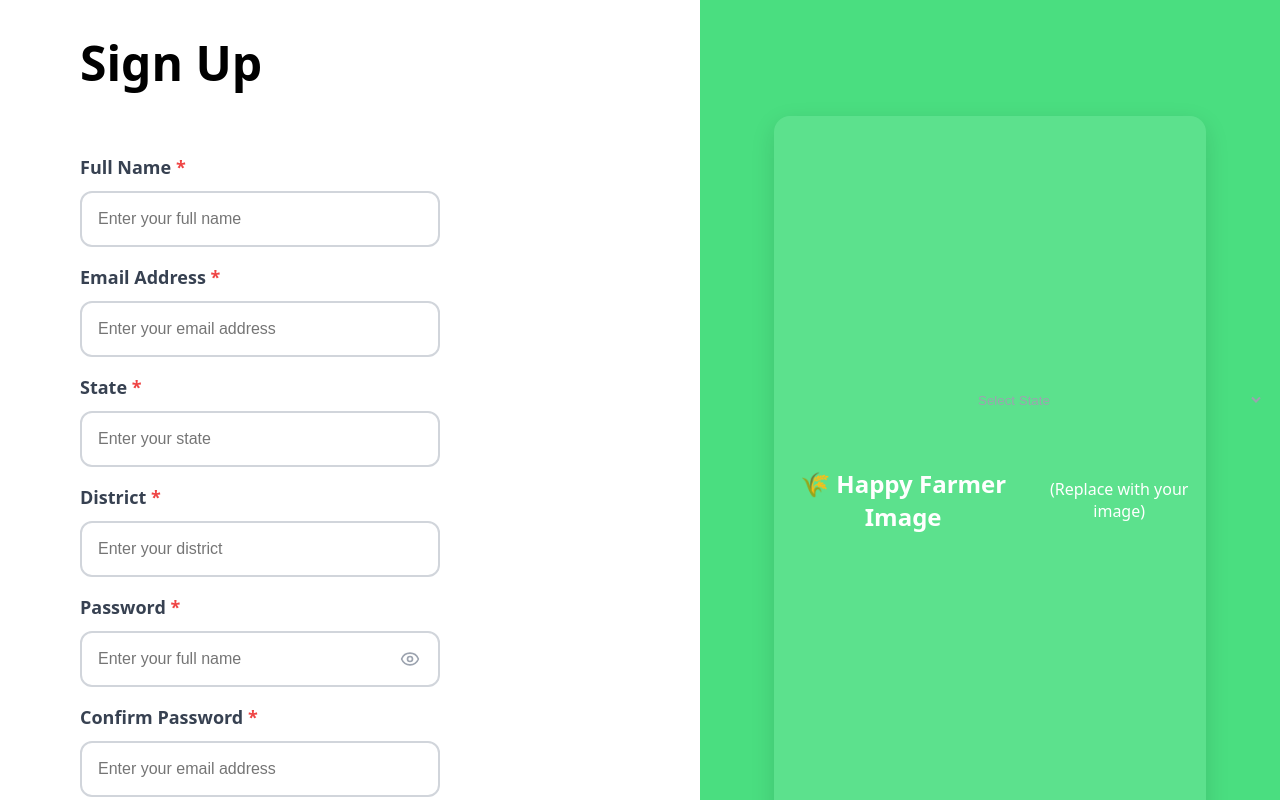
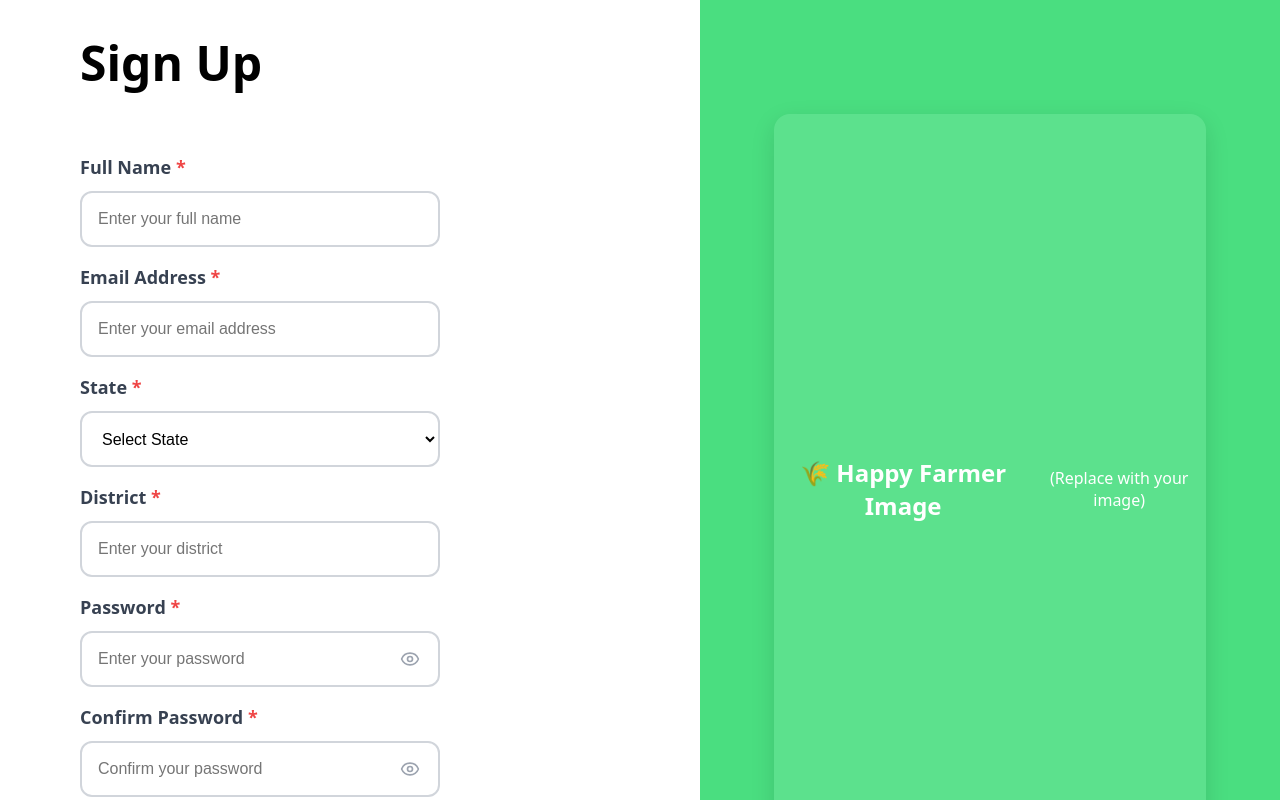
Before and after one commit to stark0085/AgriBot-Frontend, a React (Vite) app: page /login in a window 1280 px wide. Both pictures are taken after a click on the button "Sign up". Shown: the top 800 px of the page. Built offline with nearby package versions, Linux system fonts and the light colour scheme.

Commit message:
login and sign up

```diff
--- a/src/App.jsx
+++ b/src/App.jsx
@@ -2,12 +2,10 @@
 import React from 'react';
 import { BrowserRouter as Router, Routes, Route, Navigate } from 'react-router-dom';
 import { Toaster } from 'react-hot-toast';
-
 import ProfileProvider from './Components/Contexts/ProfileProvider';
 import { ProtectedRoute, PublicRoute } from './Components/Contexts/ProtectedRoute';
 import './App.css';
 import './index.css';
-
 // Import your components
 import Chats from './Components/ChatPage/Chats';
 import Dashboard from './Components/Dashboard/Dashboard';
@@ -21,11 +19,44 @@ function App() {
     <ProfileProvider>
       <Router>
         <div className="App">
-          <Toaster />
+          {/* React Hot Toast Container */}
+          <Toaster
+            position="top-right"
+            toastOptions={{
+              duration: 4000,
+              style: {
+                background: '#fff',
+                color: '#333',
+                fontSize: '14px',
+                borderRadius: '12px',
+                boxShadow: '0 10px 25px rgba(0, 0, 0, 0.1)',
+                border: '1px solid #e5e7eb',
+                padding: '16px 20px',
+              },
+              success: {
+                iconTheme: {
+                  primary: '#22c55e',
+                  secondary: '#fff',
+                },
+                style: {
+                  borderLeft: '4px solid #22c55e',
+                }
+              },
+              error: {
+                iconTheme: {
+                  primary: '#ef4444',
+                  secondary: '#fff',
+                },
+                style: {
+                  borderLeft: '4px solid #ef4444',
+                }
+              },
+            }}
+          />
+
           <Routes>
             {/* Public Route - Language Selection (always accessible) */}
             <Route path="/" element={<LanguageGridSelector />} />
-            <Route path="/languages" element={<LanguageGridSelector />} />
 
             {/* Public Routes - Only for non-authenticated users */}
             <Route
--- a/src/Components/Contexts/ProtectedRoute.jsx
+++ b/src/Components/Contexts/ProtectedRoute.jsx
@@ -1,3 +1,4 @@
+// Components/Contexts/RouteGuards.js
 import React, { useContext } from 'react';
 import { Navigate } from 'react-router-dom';
 import { ProfileContext } from './ProfileProvider';
--- a/src/Components/LoginPage/login.jsx
+++ b/src/Components/LoginPage/login.jsx
@@ -3,6 +3,7 @@ import React, { useState, useContext } from 'react';
 import { useNavigate } from 'react-router-dom';
 import { Eye, EyeOff } from 'lucide-react';
 import { ProfileContext } from '../Contexts/ProfileProvider';
+import toast from 'react-hot-toast';
 
 const LoginForm = () => {
   const { login } = useContext(ProfileContext);
@@ -60,16 +61,29 @@ const LoginForm = () => {
     setIsSubmitting(true);
 
     try {
-      const result = await login(formData);
+      // Use the context login function instead of direct fetch
+      const result = await login({
+        email: formData.email,
+        password: formData.password
+      });
 
-      if (result.success) {
-        // Redirect to dashboard on successful login
+      if (result.code === 0) {
+        // Success - context already handled localStorage and state
+        toast.success('Login successful! Welcome back.');
+
+        // Navigate to dashboard
         navigate('/dashboard');
       } else {
-        setErrors({ submit: result.error || 'Login failed. Please try again.' });
+        // Error
+        const errorMessage = result.message || 'Login failed. Please try again.';
+        toast.error(errorMessage);
+        setErrors({ submit: errorMessage });
       }
-    } catch {
-      setErrors({ submit: 'An unexpected error occurred. Please try again.' });
+    } catch (error) {
+      console.error('Login error:', error);
+      const errorMessage = 'An unexpected error occurred. Please try again.';
+      toast.error(errorMessage);
+      setErrors({ submit: errorMessage });
     } finally {
       setIsSubmitting(false);
     }
@@ -241,7 +255,9 @@ const LoginForm = () => {
                 href="#"
                 onClick={(e) => {
                   e.preventDefault();
-                  alert('Forgot password functionality would be implemented here');
+                  toast('Forgot password functionality coming soon!', {
+                    icon: '💡'
+                  });
                 }}
                 style={{
                   color: '#3b82f6',
--- a/src/Components/LoginPage/signup.jsx
+++ b/src/Components/LoginPage/signup.jsx
@@ -3,6 +3,7 @@ import React, { useState, useContext } from 'react';
 import { useNavigate } from 'react-router-dom';
 import { Eye, EyeOff } from 'lucide-react';
 import { ProfileContext } from '../Contexts/ProfileProvider';
+import toast from 'react-hot-toast';
 
 // List of Indian states for the dropdown
 const indianStates = [
@@ -30,7 +31,7 @@ const SignUpForm = () => {
 
   const [errors, setErrors] = useState({});
   const [showPassword, setShowPassword] = useState(false);
-  // Removed unused showConfirmPassword state
+  const [showConfirmPassword, setShowConfirmPassword] = useState(false);
   const [isSubmitting, setIsSubmitting] = useState(false);
 
   const handleInputChange = (e) => {
@@ -96,16 +97,22 @@ const SignUpForm = () => {
     setIsSubmitting(true);
 
     try {
-      const result = await signup(formData);
+      const result = await signup({
+        email: formData.email,
+        password: formData.password,
+        state: formData.state,
+        district: formData.district
+      });
 
-      if (result.success) {
-        // Redirect to login page after successful signup
-        alert('Account created successfully! Please login to continue.');
+      if (result.code === 0) {
+        toast.success('Account created successfully! Please login to continue.');
         navigate('/login');
       } else {
-        setErrors({ submit: result.error || 'Signup failed. Please try again.' });
+        toast.error(result.message || 'Signup failed. Please try again.');
+        setErrors({ submit: result.message || 'Signup failed. Please try again.' });
       }
     } catch {
+      toast.error('An unexpected error occurred. Please try again.');
       setErrors({ submit: 'An unexpected error occurred. Please try again.' });
     } finally {
       setIsSubmitting(false);
@@ -121,6 +128,7 @@ const SignUpForm = () => {
         backgroundColor: 'white',
         display: 'flex',
         flexDirection: 'column',
+        justifyContent: 'center',
         overflowY: 'auto'
       }}>
         <div style={{ maxWidth: '400px', width: '100%' }}>
@@ -128,7 +136,6 @@ const SignUpForm = () => {
             fontSize: '48px',
             fontWeight: 'bold',
             color: '#000',
-            marginBottom: '20px',
             margin: '0 0 60px 0'
           }}>
             Sign Up
@@ -233,12 +240,10 @@ const SignUpForm = () => {
               }}>
                 State <span style={{ color: '#ef4444' }}>*</span>
               </label>
-              <input
-                type="text"
+              <select
                 name="state"
                 value={formData.state}
                 onChange={handleInputChange}
-                placeholder="Enter your state"
                 style={{
                   width: '100%',
                   maxWidth: '360px',
@@ -249,9 +254,15 @@ const SignUpForm = () => {
                   fontSize: '16px',
                   outline: 'none',
                   backgroundColor: '#fff',
-                  boxSizing: 'border-box'
+                  boxSizing: 'border-box',
+                  cursor: 'pointer'
                 }}
-              />
+              >
+                <option value="">Select State</option>
+                {indianStates.map(state => (
+                  <option key={state} value={state}>{state}</option>
+                ))}
+              </select>
               {errors.state && (
                 <p style={{ color: '#ef4444', fontSize: '14px', margin: '4px 0 0 0' }}>
                   {errors.state}
@@ -309,11 +320,11 @@ const SignUpForm = () => {
               </label>
               <div style={{ position: 'relative', maxWidth: '360px' }}>
                 <input
-                  type="text"
-                  name="fullName"
-                  value={formData.fullName}
+                  type={showPassword ? "text" : "password"}
+                  name="password"
+                  value={formData.password}
                   onChange={handleInputChange}
-                  placeholder="Enter your full name"
+                  placeholder="Enter your password"
                   style={{
                     width: '100%',
                     height: '56px',
@@ -367,11 +378,11 @@ const SignUpForm = () => {
               </label>
               <div style={{ position: 'relative', maxWidth: '360px' }}>
                 <input
-                  type="email"
-                  name="email"
-                  value={formData.email}
+                  type={showConfirmPassword ? "text" : "password"}
+                  name="confirmPassword"
+                  value={formData.confirmPassword}
                   onChange={handleInputChange}
-                  placeholder="Enter your email address"
+                  placeholder="Confirm your password"
                   style={{
                     width: '100%',
                     height: '56px',
@@ -384,28 +395,9 @@ const SignUpForm = () => {
                     boxSizing: 'border-box'
                   }}
                 />
-                {errors.email && (
-                  <p style={{ color: '#ef4444', fontSize: '14px', marginTop: '4px', margin: '4px 0 0 0' }}>
-                    {errors.email}
-                  </p>
-                )}
-              </div>
-
-              {/* State */}
-              <div style={{ marginBottom: '24px' }}>
-                <label style={{
-                  display: 'block',
-                  fontSize: '16px',
-                  fontWeight: '600',
-                  color: '#374151',
-                  marginBottom: '8px'
-                }}>
-                  State <span style={{ color: '#ef4444' }}>*</span>
-                </label>
-                <select
-                  name="state"
-                  value={formData.state}
-                  onChange={handleInputChange}
+                <button
+                  type="button"
+                  onClick={() => setShowConfirmPassword(!showConfirmPassword)}
                   style={{
                     position: 'absolute',
                     right: '16px',
@@ -421,16 +413,8 @@ const SignUpForm = () => {
                     justifyContent: 'center'
                   }}
                 >
-                  <option value="">Select State</option>
-                  {indianStates.map(state => (
-                    <option key={state} value={state}>{state}</option>
-                  ))}
-                </select>
-                {errors.state && (
-                  <p style={{ color: '#ef4444', fontSize: '14px', marginTop: '4px', margin: '4px 0 0 0' }}>
-                    {errors.state}
-                  </p>
-                )}
+                  {showConfirmPassword ? <EyeOff size={20} /> : <Eye size={20} />}
+                </button>
               </div>
               {errors.confirmPassword && (
                 <p style={{ color: '#ef4444', fontSize: '14px', margin: '4px 0 0 0' }}>
```
Also changed, not shown: src/Components/Contexts/ProfileProvider.jsx (+97 -91 lines).
